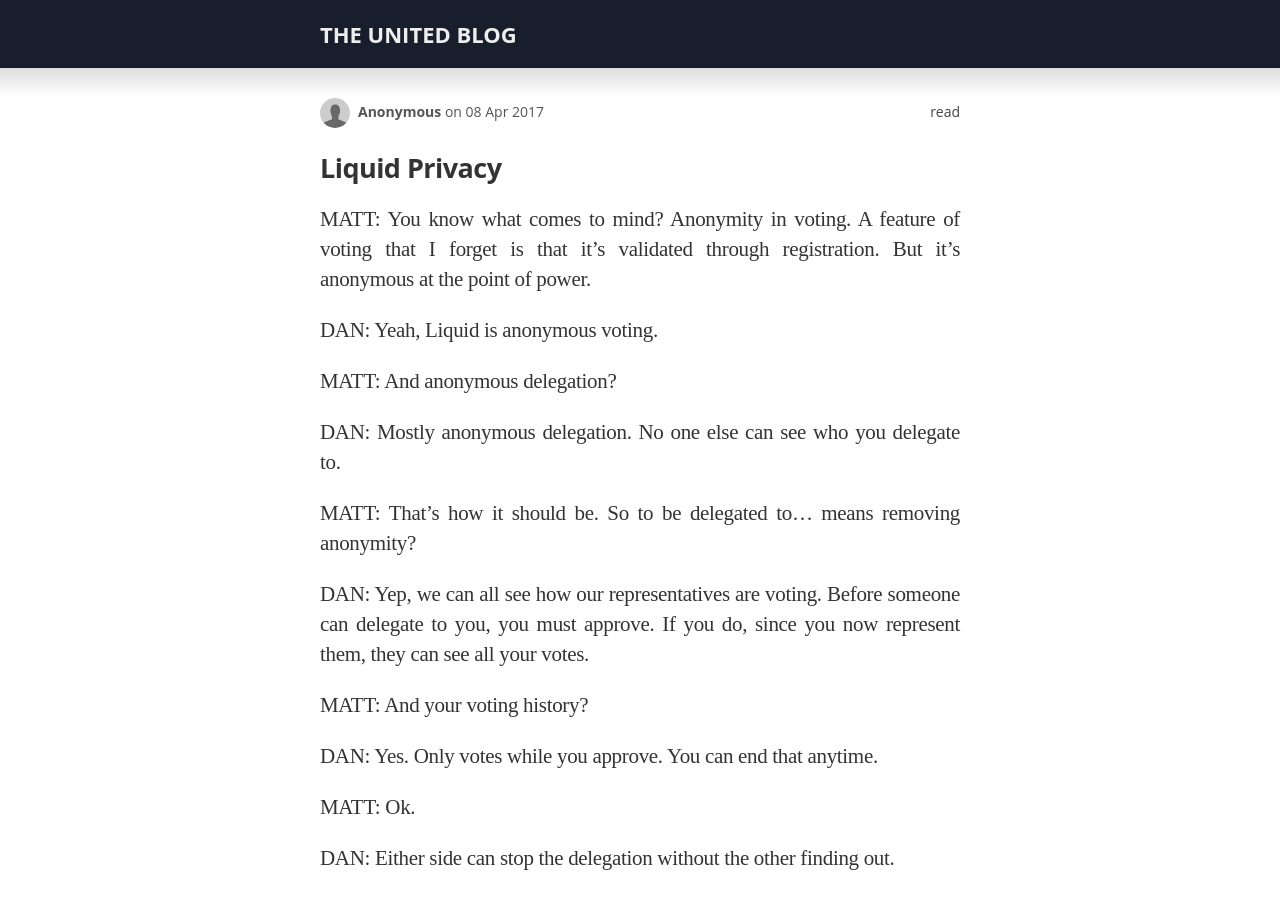
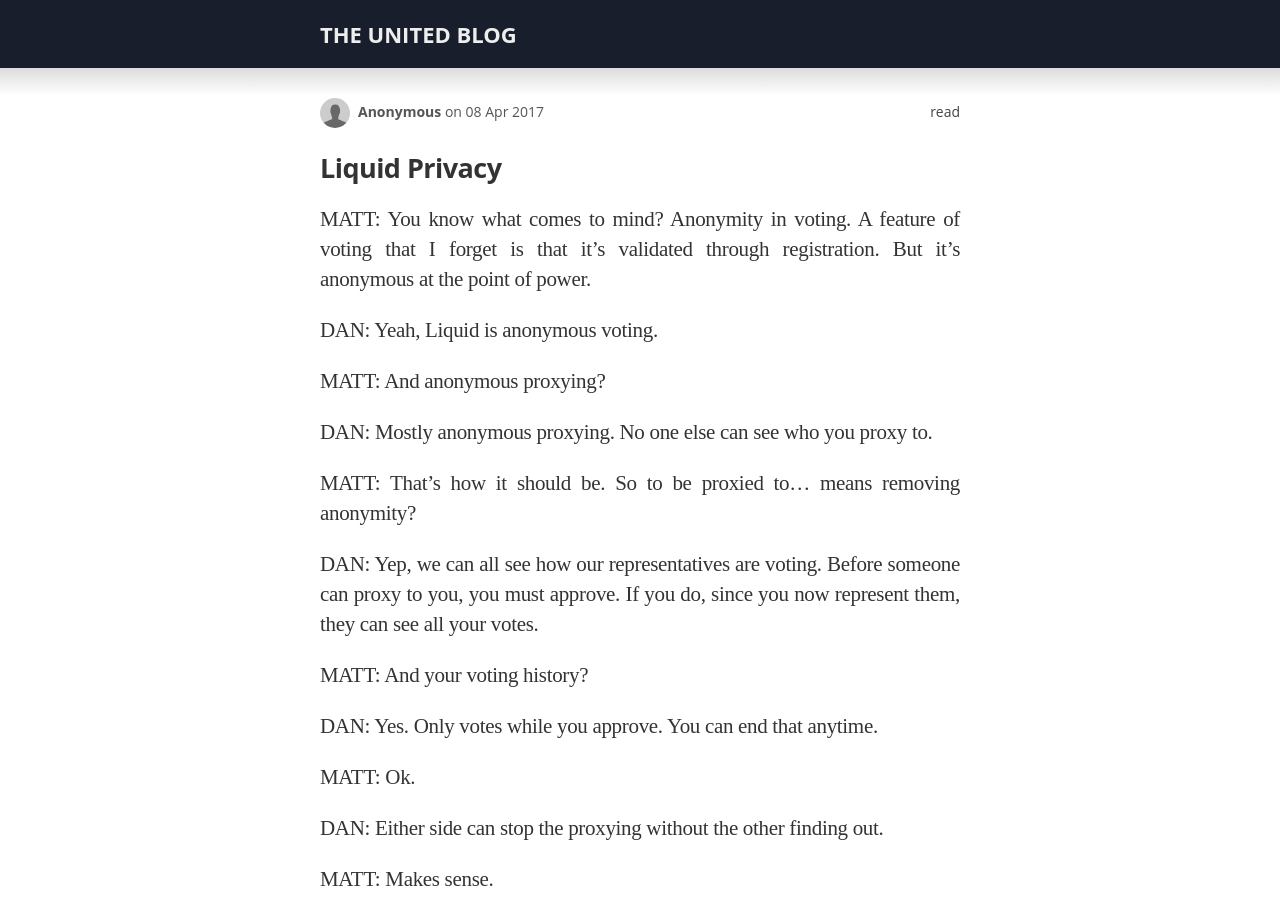
Before and after one commit to voteliquid/blog, a Jekyll site: the page built from _posts/2017-04-08-liquid-privacy.md, in a window 1280 px wide and 900 px high. Built offline with Jekyll 4.4.1, drawn with Linux system fonts in a browser that asks for light colours; nearby versions of some CDN libraries; some web fonts are replaced.

Commit message:
'Delegate' -> 'Proxy'

```diff
--- a/_posts/2017-04-08-liquid-privacy.md
+++ b/_posts/2017-04-08-liquid-privacy.md
@@ -17,20 +17,20 @@ Yeah, Liquid is anonymous voting.
 
 
 MATT:
-And anonymous delegation?
+And anonymous proxying?
 
 
 DAN:
-Mostly anonymous delegation. No one else can see who you delegate to.
+Mostly anonymous proxying. No one else can see who you proxy to.
 
 
 MATT:
-That's how it should be. So to be delegated to... means removing anonymity?
+That's how it should be. So to be proxied to... means removing anonymity?
 
 
 DAN:
 Yep, we can all see how our representatives are voting.
-Before someone can delegate to you, you must approve.
+Before someone can proxy to you, you must approve.
 If you do, since you now represent them,
 they can see all your votes.
 
@@ -49,7 +49,7 @@ Ok.
 
 
 DAN:
-Either side can stop the delegation without the other finding out.
+Either side can stop the proxying without the other finding out.
 
 
 MATT:
```
Also changed, not shown: _posts/2016-09-21-what-is-liquid-democracy.md (+3 -5 lines), _posts/2017-10-27-liquid-democracy-is-not-direct-democracy.md (+1 -1 lines), _posts/2018-01-10-a-more-effective-way-to-contact-your-reps.md (+1 -1 lines).
